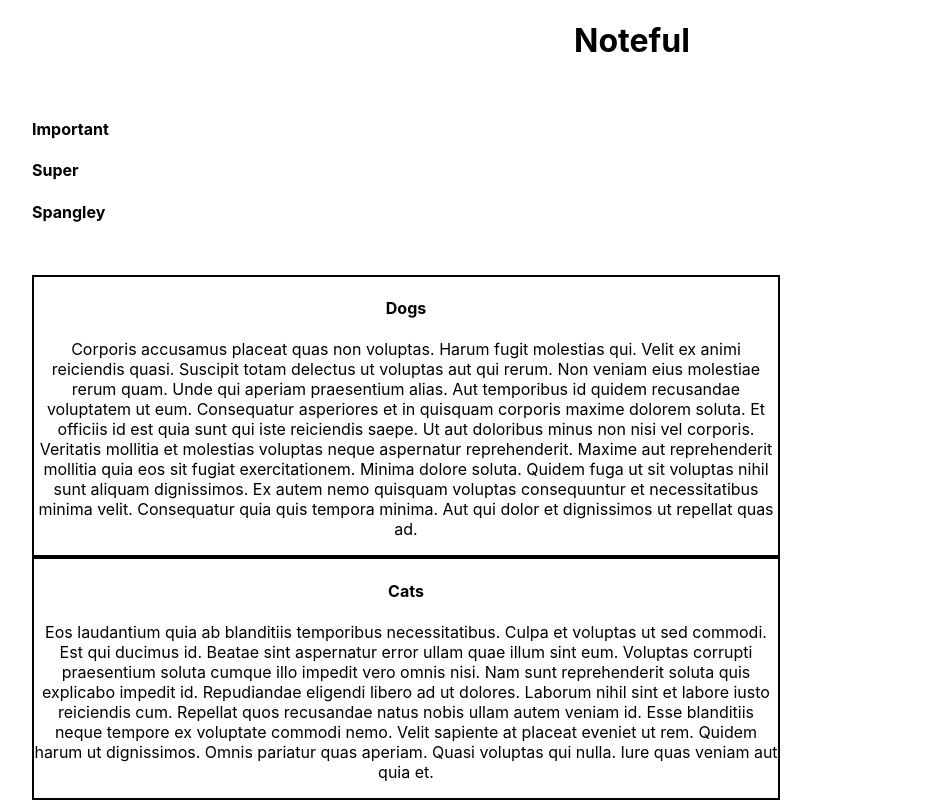
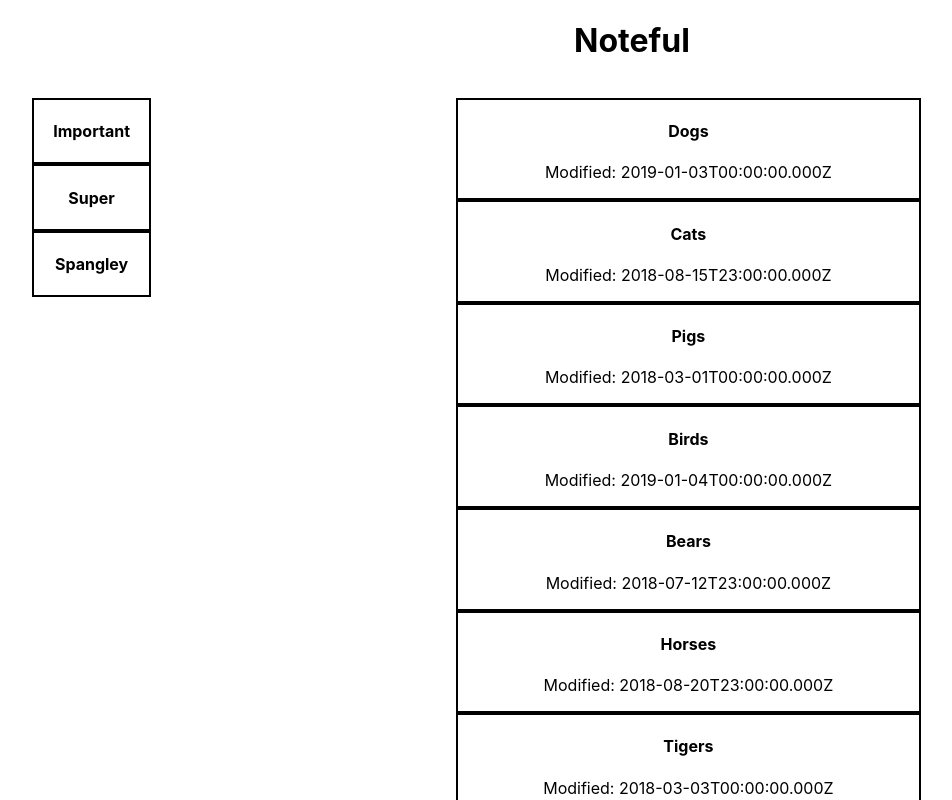
Before and after one commit to thinkful-ei-jaguar/noteful-amber-kraig, a React (Create React App) app: page / in a window 1280 px wide. Shown: the top 800 px of the page, without its empty margins (8-960 px from the left). Built offline with nearby package versions, Linux system fonts and the light colour scheme.

Commit message:
improve styling

```diff
--- a/src/App.css
+++ b/src/App.css
@@ -13,6 +13,7 @@ header a{
 }
 
 .note-list{
+  width:60%;
 list-style: none;
 display:flex;
 flex-wrap:wrap;
@@ -31,8 +32,10 @@ main{
 
 .folder-list{
   list-style: none;
+  width:30%;
 }
 
 .folder-list li{
-  width:30%;
+  width:inherit;
+  border:2px solid black;
 }
--- a/src/NoteList.js
+++ b/src/NoteList.js
@@ -7,7 +7,7 @@ render(){
 
 return(
 <li><h4>{this.props.name} </h4>
-<p>{this.props.content}</p>
+<p> Modified: {this.props.modified}</p>
 
 
 </li>
```
